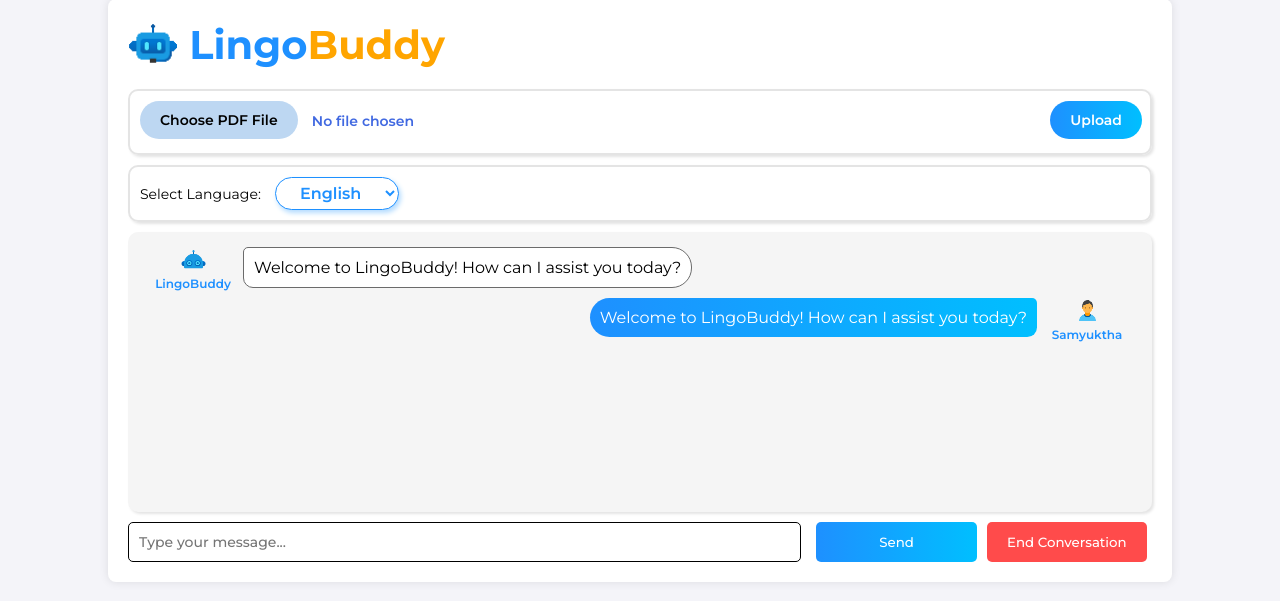
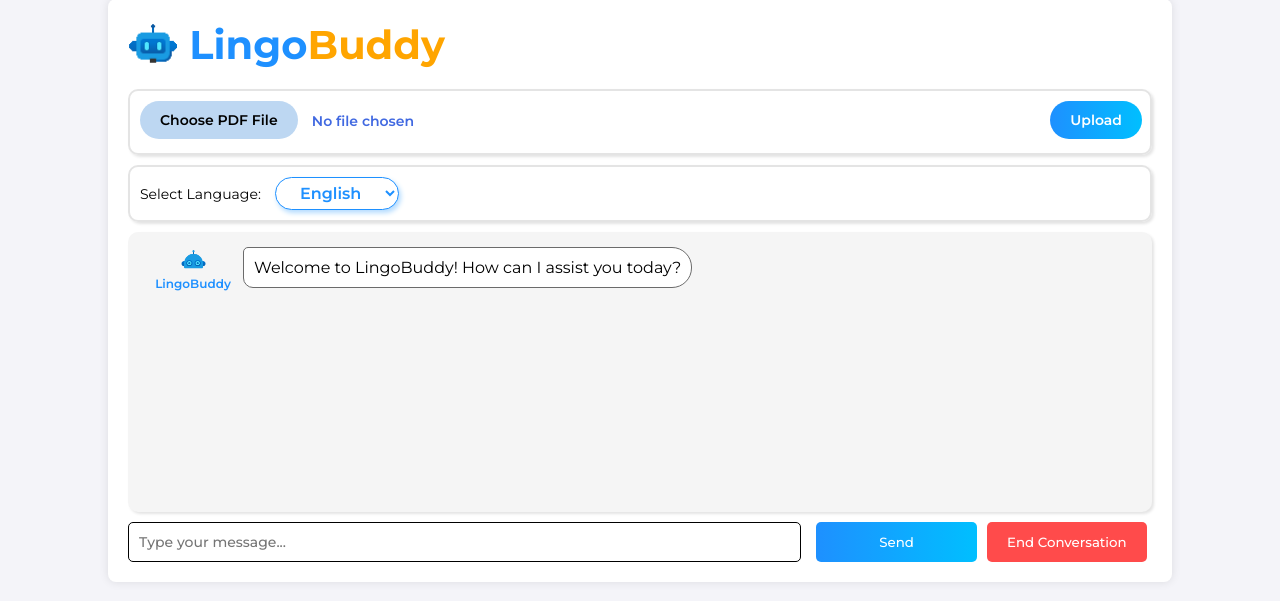
Before and after one commit to Kavisha4/Hack4Change, a Flask app: page / in a window 1280 px wide. Shown: the part 110-711 px from the top of the page. Run offline with Flask 2, Linux system fonts and the light colour scheme.

Commit message:
[F] remove user message.

```diff
--- a/LingoBuddy/app/templates/index.html
+++ b/LingoBuddy/app/templates/index.html
@@ -50,18 +50,6 @@
         <div class="message bot">
           Welcome to LingoBuddy! How can I assist you today?
         </div>
-
-        <br />
-        <div class="chat-icon-div chat-icon-div-user">
-          <img
-            class="user-img"
-            src="{{ url_for('static', filename='images/user.png') }}"
-          />
-          <p class="chat-name chat-name-user">Samyuktha</p>
-        </div>
-        <div class="message user">
-          Welcome to LingoBuddy! How can I assist you today?
-        </div>
       </div>
       <div class="input-area">
         <input type="text" id="user-input" placeholder="Type your message..." />
```
